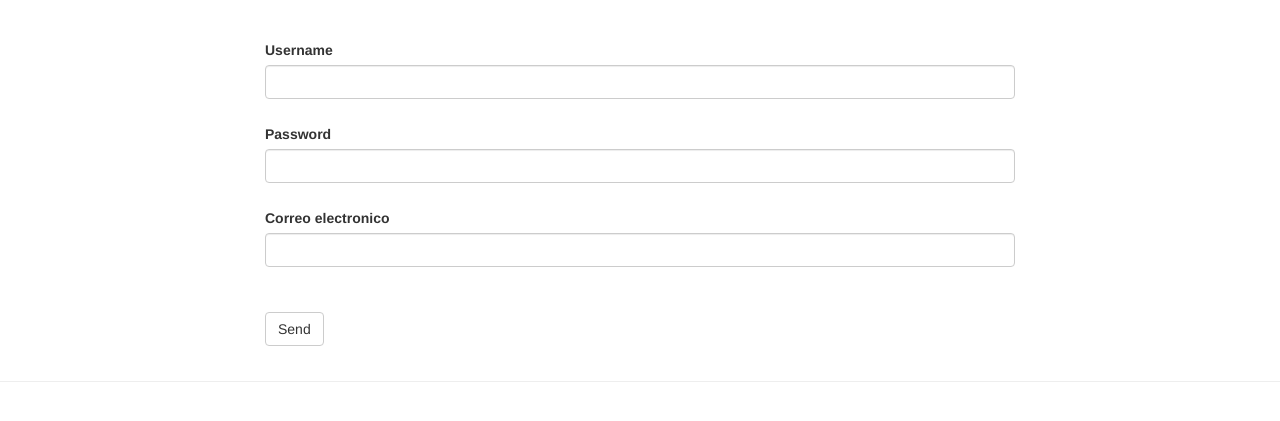
After one commit to OscarToV/PW, a Flask app: template autenticador/templates/create.html in a window 1280 px wide. The commit adds this page. Shown: the top 421 px of the page. Run offline with Flask 2, Linux system fonts and the light colour scheme; the template is opened without the code that fills it: values that come from a table or form of the project are taken from there, others are empty; some libraries are stand-ins or nearby versions.

Commit message:
Autenticacion básica

```diff
--- a/autenticador/config.py
+++ b/autenticador/config.py
@@ -4,5 +4,5 @@ class Config(object):
 
 class DevelopmentConfig(Config):
     DEBUG = True
-    SQLAlCHEMY_DATABASE_URI = 'mysql://root:@localhost/flask'
+    SQLALCHEMY_DATABASE_URI = 'mysql://root:@localhost/flask'
     SQLALCHEMY_TRACK_MODIFICATIONS = False
--- a/autenticador/forms.py
+++ b/autenticador/forms.py
@@ -26,3 +26,17 @@ class LoginForm(Form):
             validators.length(min=4, max=25, message='Ingrese un username valido!')
           ])
     password = PasswordField('Password',[validators.Required(message='El password es requerido')])
+
+
+class CreateForm(Form):
+	username = TextField('Username',
+						[
+							validators.Required(message = 'El username es requerido'),
+							validators.length(min=4, max=50, message='Ingrese un username valido')
+						])
+	email = EmailField('Correo electronico',
+						[	validators.Required(message = 'El email es requerido!.'),
+							validators.Email(message='Ingre un email valido'),
+							validators.length(min=4, max=50, message='Ingrese un email valido')
+						])
+	password = PasswordField('Password', [validators.Required(message='El password es requerido')])
--- a/autenticador/main.py
+++ b/autenticador/main.py
@@ -15,18 +15,20 @@ csrf = CsrfProtect()
 
 @app.before_request
 def before_request():
-    g.test = 'test1'
-    if 'username' not in session:
-        print 'El usuario necesita autenticarse'
+#     g.test = 'test1'
+#     if 'username' not in session:
+#         print 'El usuario necesita autenticarse'
+      if 'username' in session and request.endpoint in ['login','create']:
+        return redirect(url_for('index'))
 
-@app.after_request
-def after_request(response):
-    print g.test
-    return response
+# @app.after_request
+# def after_request(response):
+#     print g.test
+#     return response
 
 @app.route('/')
 def index():
-    print g.test
+    #print g.test
     #custome_cookie = request.cookies.get('custome_cookie','Undefined')
     #print custome_cookie
     if 'username' in session:
@@ -34,15 +36,29 @@ def index():
         print username
     return render_template('index.html')
 
-@app.route('/login', methods=['GET','POST'])
+@app.route('/login', methods = ['GET', 'POST'])
 def login():
-    login_form = forms.LoginForm(request.form)
-    if request.method == 'POST' and login_form.validate():
-        username = login_form.username.data
-        success_message = 'Bienvenido {}'.format(username)
-        flash(success_message)
-        session['username'] = login_form.username.data
-    return render_template('login.html', form=login_form)
+	login_form = forms.LoginForm(request.form)
+	if request.method == 'POST' and login_form.validate():
+		username = login_form.username.data
+		password = login_form.password.data
+
+		user = User.query.filter_by(username = username).first()
+		if user is not None and user.verify_password(password):
+			success_message = 'Bienvenido {}'.format(username)
+			flash(success_message)
+
+			session['username'] = username
+			session['user_id'] = user.id
+
+			return redirect( url_for('index') )
+
+		else:
+			error_message= 'Usuario o password no validos!'
+			flash(error_message)
+
+		session['username'] = login_form.username.data
+	return render_template('login.html', form = login_form)
 
 @app.route('/logout')
 def logout():
@@ -69,12 +85,28 @@ def comment():
 
     return render_template('comment.html', form = comment_form)
 
-@app.route('/ajax-login', methods=['POST'])
-def ajax_login():
-    print request.form
-    username = request.form['username']
-    response = {'status':200,'username':username, 'id':1}
-    return json.dumps(response)
+# @app.route('/ajax-login', methods=['POST'])
+# def ajax_login():
+#     print request.form
+#     username = request.form['username']
+#     response = {'status':200,'username':username, 'id':1}
+#     return json.dumps(response)
+
+@app.route('/create', methods=['GET','POST'])
+def create():
+    create_form = forms.CreateForm(request.form)
+    if request.method == 'POST' and create_form.validate():
+
+        user = User(create_form.username.data,
+                    create_form.password.data,
+                    create_form.email.data)
+
+        db.session.add(user)
+        db.session.commit()
+
+        success_message = 'Usuario registrado en la base de datos'
+        flash(success_message)
+    return render_template('create.html', form=create_form)
 
 @app.errorhandler(404)
 def page_not_found(e):
--- a/autenticador/templates/base/base.html
+++ b/autenticador/templates/base/base.html
@@ -6,7 +6,7 @@
 
     <script src="http://ajax.googleapis.com/ajax/libs/jquery/1.12.4/jquery.min.js"></script>
 
-    <script type="text/javascript" src="{{ url_for('static', filename='js/jquery.js') }}"></script>
+    <!-- <script type="text/javascript" src="{{ url_for('static', filename='js/jquery.js') }}"></script> -->
 
     <title> {% block title %} {% endblock %}</title>
 </head>
--- /dev/null
+++ b/autenticador/templates/create.html
@@ -0,0 +1,51 @@
+{% extends 'base/base.html'%}
+{% block title %} Nuevo usuario  {% endblock %}
+
+{% block content %}
+
+	{% from "_macro.html" import render_field %}
+
+	<div class="container">
+     <div class="row">
+        <div class="col-lg-8 col-lg-offset-2 col-md-10 col-md-offset-1">
+            <br>
+            <br>
+            <form name="sentMessage" id="contactForm" method="POST">
+                <input type="hidden" name="csrf_token" value="{{ csrf_token() }}" />
+
+                <div class="row control-group">
+                    <div class="form-group col-xs-12 floating-label-form-group controls">
+                         {{ render_field(form.username, class='form-control' ) }}
+
+                        <p class="help-block text-danger"></p>
+                    </div>
+                </div>
+
+                <div class="row control-group">
+                    <div class="form-group col-xs-12 floating-label-form-group controls">
+                         {{ render_field(form.password, class='form-control' ) }}
+                        <p class="help-block text-danger"></p>
+                    </div>
+                </div>
+
+                <div class="row control-group">
+                    <div class="form-group col-xs-12 floating-label-form-group controls">
+                         {{ render_field(form.email, class='form-control' ) }}
+                        <p class="help-block text-danger"></p>
+                    </div>
+                </div>
+
+                <br>
+                <div id="success"></div>
+                <div class="row">
+                    <div class="form-group col-xs-12">
+                        <button type="submit" class="btn btn-default">Send</button>
+                    </div>
+                </div>
+            </form>
+          </div>
+      </div>
+  </div>
+
+    <hr>
+{% endblock %}
```
Also changed, not shown: autenticador/models.py (+13 -0 lines), 3 other files.
